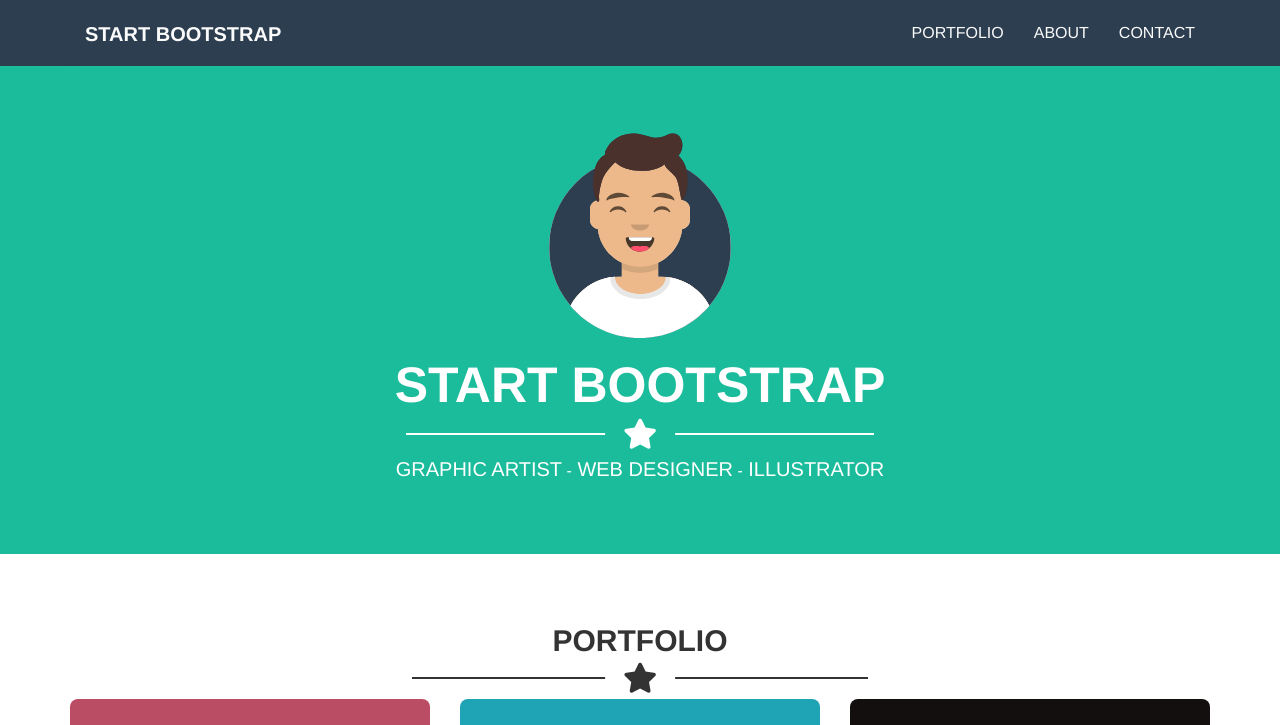
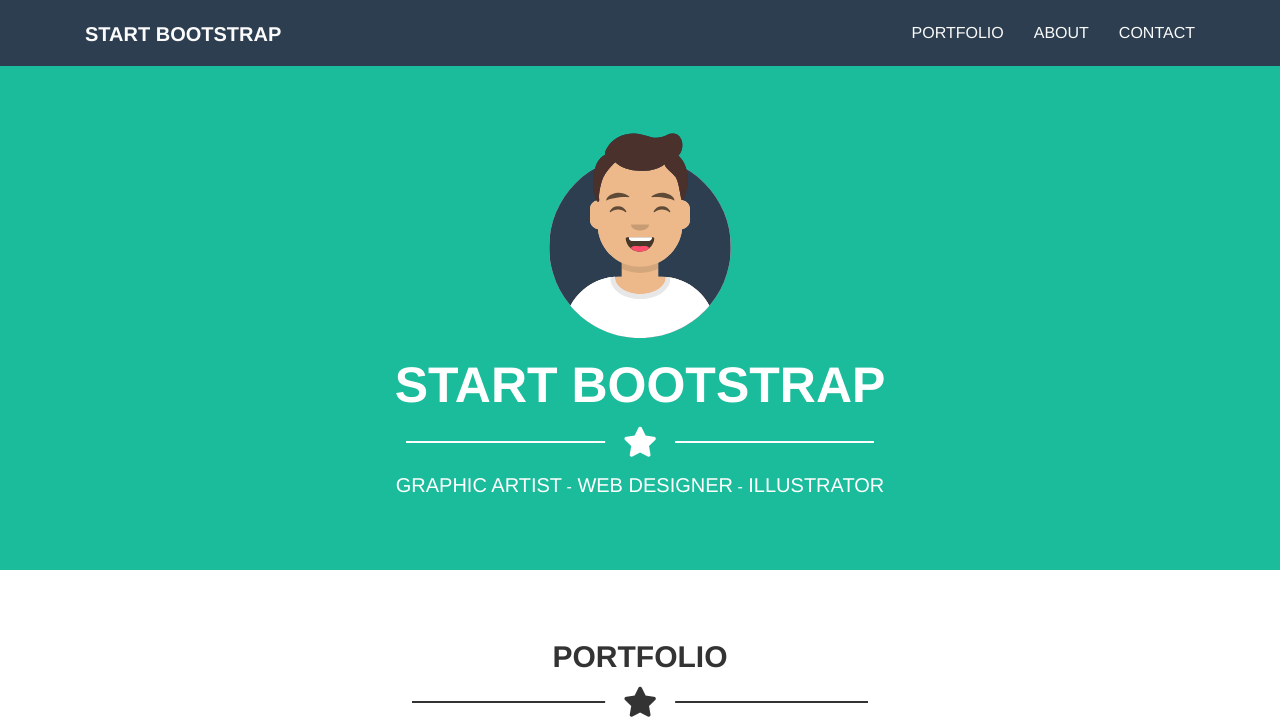
Before and after one commit to MatteoLiberati/html-css-bootstrap-freelancer, a plain HTML site: page index.html in a window 1280 px wide. Shown: the top 725 px of the page. Drawn offline with nearby package versions, Linux system fonts and the light colour scheme.

Commit message:
desktop responsive

```diff
--- a/css/style.css
+++ b/css/style.css
@@ -12,7 +12,7 @@ h5{
 
 /* UTILITIES */
 .mt-20{
-    margin-top: 20px;
+    margin-top: 1.4em;
 }
 
 .relative{
@@ -114,6 +114,9 @@ main .hero .content-hero a{
 }
 
 /* -PORTFOLIO SECTION */
+main .portfolio .line-star{
+    margin-bottom: 1.4em;
+}
 
 main .portfolio img{
     border-radius: 8px;
```
